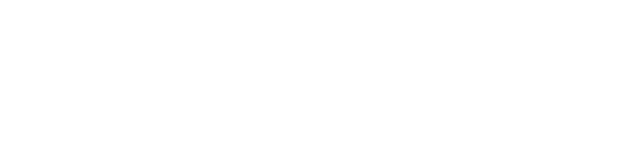
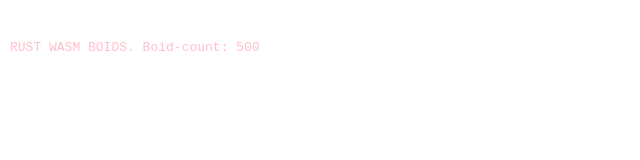
Before and after one commit to metervara/rust-wasm-boids, a website built with webpack: page www/index.html in a window 1280 px wide. Shown: the whole page, without its empty margins (0-640 px from the left). Built offline with nearby package versions, Linux system fonts and the light colour scheme.

Commit message:
feat: Added boid count to info display

```diff
--- a/www/index.html
+++ b/www/index.html
@@ -9,6 +9,8 @@
   <style>
     * {
       box-sizing: border-box;
+      margin: 0;
+      padding: 0;
     }
     html,
     body {
@@ -24,7 +26,7 @@
       margin: 0;
       padding: 0;
     }
-    #fps {
+    #info {
       position: absolute;
       left: 10px;
       top: 10px;
@@ -32,12 +34,19 @@
       font-family: monospace;
       color: pink;
     }
+    p {
+      margin: 0;
+      padding: 0;
+    }
   </style>
   <body>
     <canvas id="boids-canvas"></canvas>
     <noscript>This page contains webassembly and javascript content, please enable javascript in your browser.</noscript>
     <script src="./bootstrap.js"></script>
-    <div id="fps">
+    <div id="info">
+      <p id="title">RUST WASM BOIDS</p>
+      <div id="fps">
+      </div>
     </div>
   </body>
 </html>
--- a/www/index.js
+++ b/www/index.js
@@ -27,6 +27,10 @@ let flock;
 
 let resizeHandle = null;
 let resizeDebounce = 500;
+
+
+const title = document.getElementById("title");
+title.textContent = `RUST WASM BOIDS. Boid-count: ${boidCount}`;
 
 const positions = [
   0,  0.5,
```
